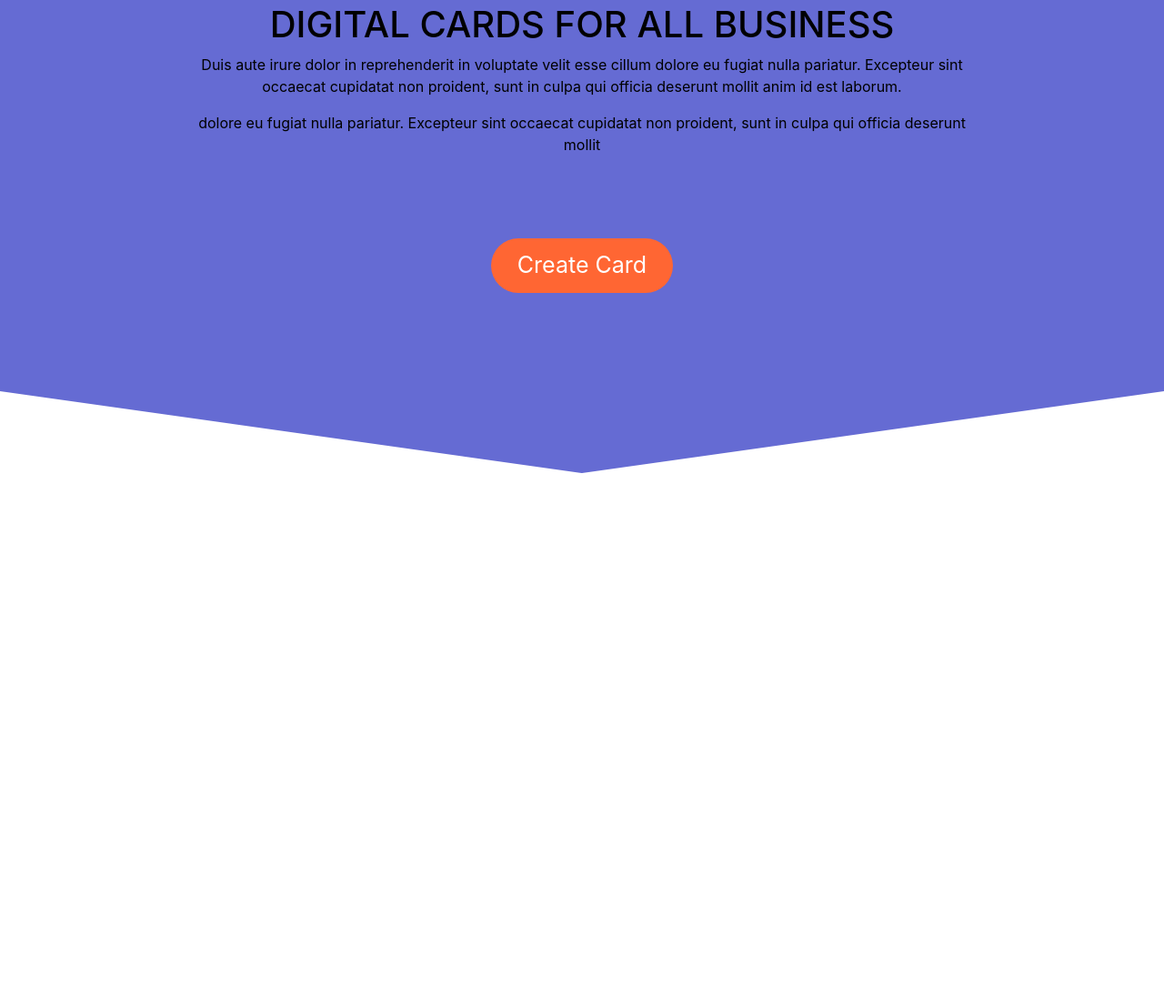
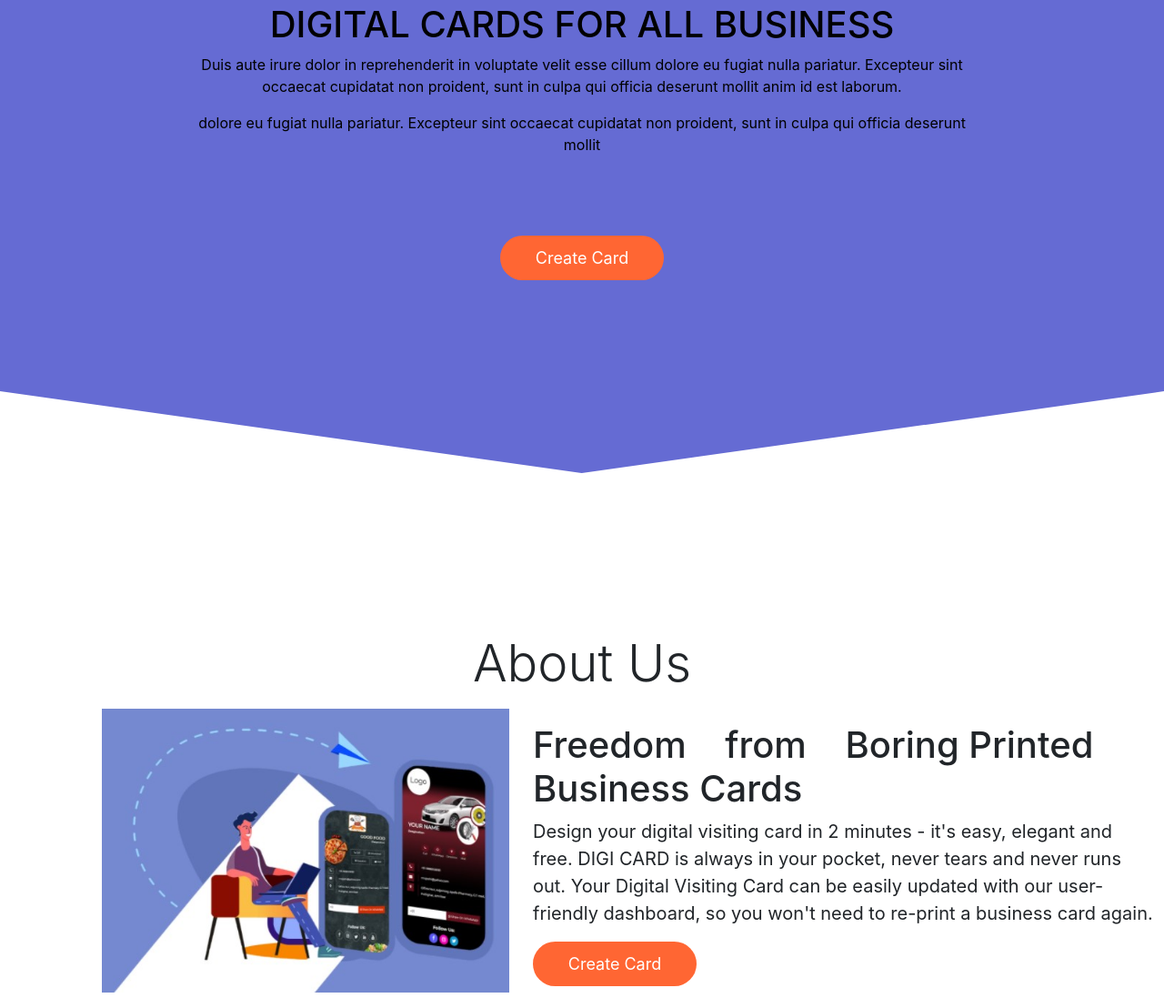
Before and after one commit to sksunil7117/new_page, a plain HTML site: page index1.html in a window 1280 px wide. Shown: the part 111-1208 px from the top of the page at 91% size. Drawn offline with nearby package versions, Linux system fonts and the light colour scheme.

Commit message:
edit some new design

```diff
--- a/index1.css
+++ b/index1.css
@@ -26,13 +26,12 @@
 }
 .btn-large{
 	background: #FF6633;
-	width: 200px;
-	height: 60px;
-	font-size: 25px;
+	width: 180px;
+	height: ;
+	padding: 10px;
+	font-size: 18px;
 	color: #fff;
 	border-radius: 30px;
-	position: relative;
-	top: 3em;
 }
 .back{
 	z-index: -1;
@@ -52,7 +51,7 @@
 	height: 155px;
 	bottom: -100px;
 	left: 0;
-	background-color: #fff;
+	background-color: #FFF;
 	transform: skewY(8deg);
 }
 
@@ -63,7 +62,7 @@
 	height: 155px;
 	bottom: -100px;
 	right: 0;
-	background-color:#fff;
+	background-color:#FFF;
 	transform: skewY(-8deg);
 }
 .nav-item{
@@ -90,12 +89,36 @@
 	text-align: center;
 	line-height: 1.5;
 }
+.Headcontent .btn{
+position: relative;
+	top: 4em;
+}
 .clear{
 	clear: both;
 }
-.new{
+.about{
 	width: 100%;
-	height: 900px;
-	margin-top: 80pc;
-	background-color: red;
+	position: relative;
+	top: 9.8pc;
+	background-color: ;
 }
+.img1{
+	float: left;
+	width: 35%;
+	height: auto;
+	position: relative;
+	left: 7pc;
+}
+.aboutSet{
+	width: 55%;
+	position: relative;
+	top: 0.4pc;
+	background-color: ;
+	float: right;
+	padding: 10px;
+	font-size: 15pt;
+}
+.aboutSet btn{
+	position: relative;
+	top: 10px;
+}
--- a/index1.html
+++ b/index1.html
@@ -9,7 +9,7 @@
     <link rel="stylesheet" href="https://cdn.jsdelivr.net/npm/bootstrap@4.5.3/dist/css/bootstrap.min.css" integrity="sha384-TX8t27EcRE3e/ihU7zmQxVncDAy5uIKz4rEkgIXeMed4M0jlfIDPvg6uqKI2xXr2" crossorigin="anonymous">
 
     <link rel="stylesheet" type="text/css" href="index1.css">
-    <title>Hello, world!</title>
+    <title>WEBWOLRDEXPERT</title>
   </head>
   <body>
     <div id="content">
@@ -48,7 +48,16 @@ proident, sunt in culpa qui officia deserunt mollit</p>
     </div>
     <div class="clear"></div>
     </div>
-<div class="new"></div>
+</div>
+<div class="about">
+    <p class="display-4" style="text-align: center;">About Us</p>
+    <img class="img1" src="img/aboutpic.jpg">
+    <div class="aboutSet"><h1 >Freedom &nbsp;&nbsp; from &nbsp;&nbsp; Boring Printed Business Cards</h1>
+                <p class="aboutdetails">Design your digital visiting card in 2 minutes - it's easy, elegant and free. DIGI CARD is always in your pocket, never tears and never runs out. Your Digital Visiting Card can be easily updated with our user-friendly dashboard, so you won't need to re-print a business card again.</p>
+             <button type="button" class="btn btn-large">Create Card</button>
+    </div>
+        <div class="clear"></div>
+
     </div>
     <!-- Optional JavaScript; choose one of the two! -->
 
```
Lines whose indentation alone changed are shown as unchanged.
